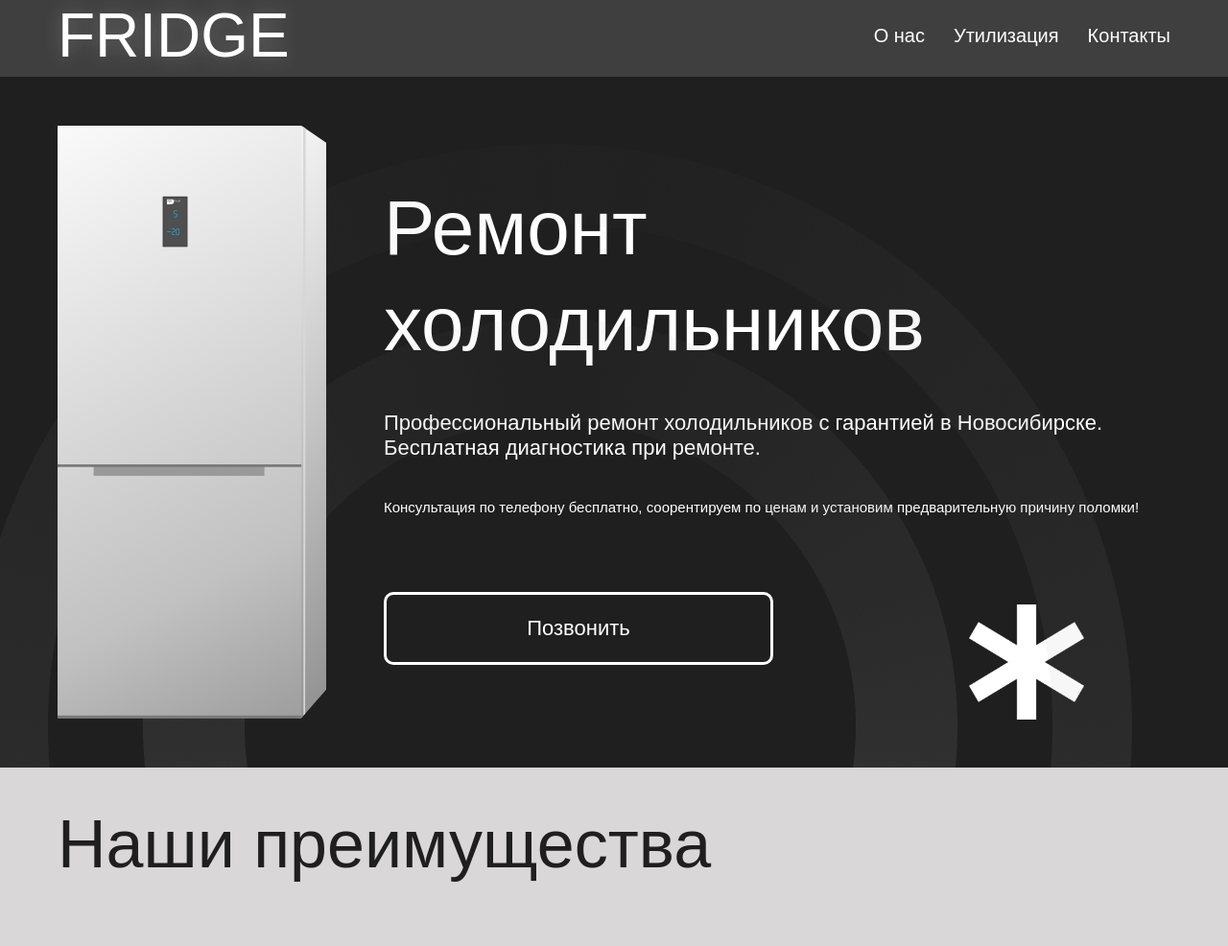
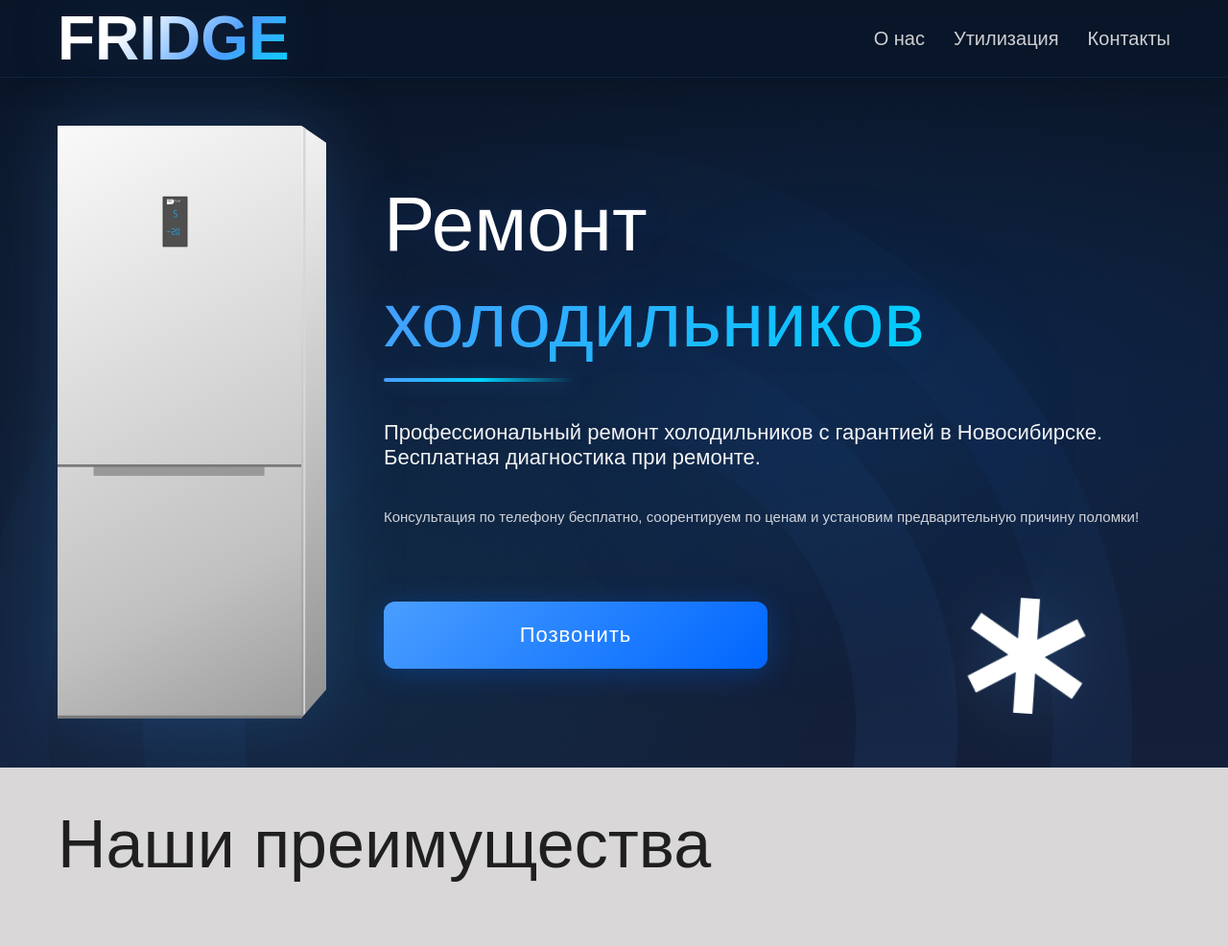
Before and after one commit to Anjelaaaaa/fridge, a Flask app: page / in a window 1280 px wide; the page is wider, and only the part inside the window is pictured. Shown: the top 986 px of that part at 96% size. Run offline with Flask 3, Linux system fonts and the light colour scheme; some web fonts are replaced.

Commit message:
Старый дизайн

```diff
--- a/static/css/header.css
+++ b/static/css/header.css
@@ -1,28 +1,92 @@
+/* ===== HEADER ===== */
+header {
+    background: rgba(10, 22, 40, 0.85);
+    backdrop-filter: blur(20px);
+    -webkit-backdrop-filter: blur(20px);
+    padding: 0 100px;
+    height: 100px;
+    position: fixed;
+    top: 0;
+    right: 0;
+    left: 0;
+    z-index: 1000;
+    transition: all 0.3s ease;
+    border-bottom: 1px solid rgba(74, 158, 255, 0.1);
+    box-shadow: 0 4px 30px rgba(0, 0, 0, 0.2);
+}
+
 .logo-and-nav {
     display: flex;
     justify-content: space-between;
     align-items: center;
     max-width: 1720px;
     margin: auto;
+    height: 100%;
 }
+
 .logo {
     font-size: 80px;
-    color: #ffffff;
-    text-shadow: 0 0 20px rgba(255, 255, 255, 0.25);
+    font-weight: 700;
+    background: linear-gradient(135deg, #ffffff 30%, #4A9EFF 70%, #00D4FF 100%);
+    -webkit-background-clip: text;
+    -webkit-text-fill-color: transparent;
+    background-clip: text;
+    text-shadow: none;
+    filter: drop-shadow(0 0 30px rgba(74, 158, 255, 0.15));
+    transition: 0.3s;
 }
+
+.logo:hover {
+    filter: drop-shadow(0 0 50px rgba(74, 158, 255, 0.3));
+    transform: scale(1.02);
+}
+
 .nav-links {
     display: flex;
     gap: 40px;
 }
+
 .nav-links a {
     text-decoration: none;
+    color: rgba(255, 255, 255, 0.8);
+    font-size: 24px;
+    transition: all 0.3s ease;
+    position: relative;
+    padding: 5px 0;
+}
+
+/* Подчёркивание при наведении */
+.nav-links a::after {
+    content: '';
+    position: absolute;
+    bottom: -2px;
+    left: 0;
+    width: 0;
+    height: 2px;
+    background: linear-gradient(90deg, #4A9EFF, #00D4FF);
+    transition: width 0.3s ease;
+    border-radius: 2px;
+    box-shadow: 0 0 10px rgba(74, 158, 255, 0.3);
+}
+
+.nav-links a:hover {
     color: #ffffff;
-    font-size: 24px;
-    transition: color 0.3s ease;
 }
-.nav-links a:hover {
-    color: #000;
+
+.nav-links a:hover::after {
+    width: 100%;
 }
+
+/* Активная ссылка */
+.nav-links a.active {
+    color: #4A9EFF;
+}
+
+.nav-links a.active::after {
+    width: 100%;
+}
+
+/* ===== АДАПТИВ ===== */
 @media (max-width: 1720px) {
     header {
         padding: 0 80px;
@@ -71,7 +135,8 @@
 @media (max-width: 1024px) {
     header {
         padding: 0 40px;
-        height: 60px;
+        height: 65px;
+        backdrop-filter: blur(15px);
     }
     .logo {
         font-size: 44px;
@@ -86,12 +151,14 @@
 
 @media (max-width: 768px) {
     header {
-        padding: 10px 30px;
+        padding: 12px 30px;
         height: auto;
+        backdrop-filter: blur(15px);
+        border-bottom: 1px solid rgba(74, 158, 255, 0.05);
     }
     .logo-and-nav {
         flex-direction: column;
-        gap: 10px;
+        gap: 12px;
         height: auto;
     }
     .logo {
@@ -105,11 +172,14 @@
     .nav-links a {
         font-size: 16px;
     }
+    .nav-links a::after {
+        bottom: -4px;
+    }
 }
 
 @media (max-width: 600px) {
     header {
-        padding: 8px 20px;
+        padding: 10px 20px;
     }
     .logo {
         font-size: 30px;
@@ -124,7 +194,7 @@
 
 @media (max-width: 480px) {
     header {
-        padding: 6px 15px;
+        padding: 8px 15px;
     }
     .logo {
         font-size: 24px;
@@ -139,7 +209,7 @@
 
 @media (max-width: 400px) {
     header {
-        padding: 5px 10px;
+        padding: 6px 10px;
     }
     .logo {
         font-size: 20px;
@@ -156,6 +226,7 @@
     header {
         padding: 5px 30px;
         height: 60px;
+        backdrop-filter: blur(10px);
     }
     .logo-and-nav {
         flex-direction: row;
--- a/static/css/template-parts/main-page.css
+++ b/static/css/template-parts/main-page.css
@@ -1,75 +1,186 @@
+/* ===== MAIN БЛОК ===== */
 .main-conteiner {
     display: flex;
     position: relative;
     align-items: center;
     max-width: 1720px;
-    padding-top: 100px;
     padding: 100px 100px 0 100px;
     margin: auto;
     height: min(calc(100vh - 100px), 900px);
     overflow: hidden;
+    background:
+        radial-gradient(ellipse at 70% 50%, rgba(0, 120, 255, 0.12) 0%, transparent 60%),
+        radial-gradient(ellipse at 30% 80%, rgba(0, 200, 255, 0.06) 0%, transparent 40%),
+        linear-gradient(180deg, #0A1628 0%, #14203A 100%);
 }
+
+/* Пульсирующая подсветка */
+.main-conteiner::before {
+    content: '';
+    position: absolute;
+    top: 20%;
+    right: 10%;
+    width: 600px;
+    height: 600px;
+    background: radial-gradient(circle, rgba(74, 158, 255, 0.05) 0%, transparent 70%);
+    border-radius: 50%;
+    z-index: 0;
+    animation: pulseGlow 6s ease-in-out infinite;
+}
+
 .fridge-main {
     position: relative;
     width: 373px;
     z-index: 1;
+    filter: drop-shadow(0 0 40px rgba(74, 158, 255, 0.2));
 }
+
 .main-header {
     color: #ffffff;
     margin-left: 40px;
     font-size: 70px;
     line-height: 150px;
+    text-shadow: 0 0 40px rgba(0, 120, 255, 0.15);
+    position: relative;
+    z-index: 1;
 }
+
+.main-header span {
+    background: linear-gradient(135deg, #4A9EFF, #00D4FF);
+    -webkit-background-clip: text;
+    -webkit-text-fill-color: transparent;
+    background-clip: text;
+}
+
+.main-header::after {
+    content: '';
+    display: block;
+    width: 200px;
+    height: 4px;
+    background: linear-gradient(90deg, #4A9EFF, #00D4FF, transparent);
+    margin-top: 10px;
+    border-radius: 2px;
+    box-shadow: 0 0 20px rgba(74, 158, 255, 0.3);
+}
+
 .main-title {
     margin-left: 40px;
     color: #ffffff;
     font-size: 24px;
     margin-top: 50px;
+    opacity: 0.95;
+    position: relative;
+    z-index: 1;
+    max-width: 1200px;
 }
+
 .main-description {
     margin-left: 40px;
-    color: #ffffff;
+    color: rgba(255, 255, 255, 0.8);
     font-size: 16px;
     margin-top: 50px;
+    position: relative;
+    z-index: 1;
+    max-width: 800px;
 }
+
+/* КНОПКА — СИНЯЯ (без белой обводки) */
 .main-button {
-    border: 3px solid #ffffff;
+    border: none;
+    background: linear-gradient(135deg, #4A9EFF, #0066FF);
     width: 547px;
     height: 80px;
     font-size: 24px;
     margin-left: 40px;
     color: #ffffff;
-    border-radius: 10px;
+    border-radius: 12px;
     margin-top: 100px;
     display: flex;
     align-items: center;
     justify-content: center;
     position: relative;
-    transition: 1s;
+    transition: 0.5s;
     z-index: 1;
+    box-shadow: 0 4px 30px rgba(0, 102, 255, 0.3);
+    cursor: pointer;
+    font-weight: 500;
+    letter-spacing: 1px;
+    overflow: hidden;
 }
+
+.main-button::before {
+    content: '';
+    position: absolute;
+    inset: -2px;
+    background: linear-gradient(135deg, #4A9EFF, #00D4FF, #4A9EFF);
+    border-radius: 14px;
+    z-index: -1;
+    opacity: 0;
+    transition: 0.5s;
+    filter: blur(8px);
+}
+
+.main-button::after {
+    content: '';
+    position: absolute;
+    inset: 0;
+    background: linear-gradient(135deg, #4A9EFF, #0066FF);
+    border-radius: 12px;
+    z-index: -1;
+}
+
 .main-button:hover {
-    background-color: #ffffff;
-    color: #1F1F1F;
-    transform: scale(1.02);
-    box-shadow: 0 0 20px rgba(255, 255, 255, 0.3);
-    transition: 1s;
+    background: linear-gradient(135deg, #6BB5FF, #0055E6);
+    transform: translateY(-3px) scale(1.02);
+    box-shadow: 0 8px 50px rgba(0, 102, 255, 0.5);
 }
+
+.main-button:hover::before {
+    opacity: 1;
+}
+
 .main-button:active {
-    transform: scale(0.98);
-    opacity: 0.7;
+    transform: scale(0.97);
+    opacity: 0.8;
 }
+
+/* СНЕЖИНКА — белая, с анимацией */
 .snowflake {
     position: absolute;
     top: 700px;
     right: 100px;
+    filter: drop-shadow(0 0 30px rgba(74, 158, 255, 0.2));
+    animation: floatSnow 8s ease-in-out infinite;
+    z-index: 1;
 }
+
+/* КРУГИ — голубоватые (без изменения размера) */
 .circles {
     position: absolute;
     top: 150px;
     right: 100px;
     z-index: 0;
+    opacity: 0.6;
+    animation: rotateCircles 7s linear infinite;
 }
+
+/* АНИМАЦИИ */
+@keyframes floatSnow {
+    0%, 100% { transform: translateY(0) rotate(0deg); }
+    50% { transform: translateY(-25px) rotate(15deg); }
+}
+
+@keyframes pulseGlow {
+    0%, 100% { transform: scale(1); opacity: 0.6; }
+    50% { transform: scale(1.4); opacity: 1; }
+}
+
+@keyframes rotateCircles {
+    0% { transform: rotate(0deg); }
+    100% { transform: rotate(360deg); }
+}
+
+/* ===== ТВОЙ АДАПТИВ (БЕЗ ИЗМЕНЕНИЙ) ===== */
 @media (max-width: 1720px) {
     .main-conteiner {
         padding: 90px 80px 0 80px;
@@ -83,6 +194,7 @@
         width: 330px;
     }
 }
+
 @media (max-width: 1530px) {
     .main-conteiner {
         padding: 80px 60px 0 60px;
@@ -120,6 +232,7 @@
         top: 630px;
     }
 }
+
 @media (max-width: 1260px) {
     .main-conteiner {
         padding: 70px 50px 0 50px;
@@ -157,6 +270,7 @@
         top: 600px;
     }
 }
+
 @media (max-width: 1024px) {
     .main-conteiner {
         padding: 60px 40px 0 40px;
@@ -194,6 +308,7 @@
         top: 550px;
     }
 }
+
 @media (max-width: 768px) {
     .main-conteiner {
         flex-direction: column;
@@ -202,6 +317,12 @@
         height: min(calc(100vh - 50px), 780px);
         gap: 15px;
         justify-content: center;
+        background:
+            radial-gradient(ellipse at center, rgba(0, 120, 255, 0.08) 0%, transparent 70%),
+            linear-gradient(180deg, #0A1628 0%, #14203A 100%);
+    }
+    .main-conteiner::before {
+        display: none;
     }
     .fridge-main {
         width: 150px;
@@ -212,6 +333,9 @@
         line-height: 48px;
         margin-left: 0;
         text-align: center;
+    }
+    .main-header::after {
+        margin: 10px auto 0 auto;
     }
     .main-title {
         font-size: 16px;
@@ -238,6 +362,7 @@
         top: 650px;
     }
 }
+
 @media (max-width: 600px) {
     .main-conteiner {
         padding: 40px 20px 0 20px;
@@ -271,6 +396,7 @@
         top: 600px;
     }
 }
+
 @media (max-width: 570px) {
     .snowflake {
         right: 60px;
@@ -285,6 +411,7 @@
         top: 600px;
     }
 }
+
 @media (max-width: 480px) {
     .main-conteiner {
         padding: 30px 15px 0 15px;
@@ -318,6 +445,7 @@
         top: 550px;
     }
 }
+
 @media (max-width: 400px) {
     .main-conteiner {
         padding: 20px 10px 0 10px;
@@ -352,6 +480,7 @@
         top: 480px;
     }
 }
+
 @media (max-height: 500px) and (orientation: landscape) {
     .main-conteiner {
         height: 100vh;
--- a/templates/template-parts/main.html
+++ b/templates/template-parts/main.html
@@ -1,7 +1,7 @@
 <div class="main-conteiner">
-    <img class="fridge-main" src="/static/images/main/fridge.svg" alt="">
+    <img class="fridge-main" src="/static/images/main/fridge.svg" alt="Ремонт холодильников">
     <div>
-        <div class="main-header">Ремонт холодильников</div>
+        <div class="main-header">Ремонт <span>холодильников</span></div>
         <div class="main-title">
             Профессиональный ремонт холодильников с гарантией в Новосибирске.
             Бесплатная диагностика при ремонте.
@@ -11,7 +11,7 @@
         </div>
         <div class="main-button">Позвонить</div>
 
-        <img class="snowflake" src="/static/images/main/snowflake.png">
+        <img class="snowflake" src="/static/images/main/snowflake.png" alt="">
     </div>
-    <img class="circles" src="/static/images/main/circles.png">
+    <img class="circles" src="/static/images/main/circles.png" alt="">
 </div>
```
Also changed, not shown: static/images/main/circles.png.
